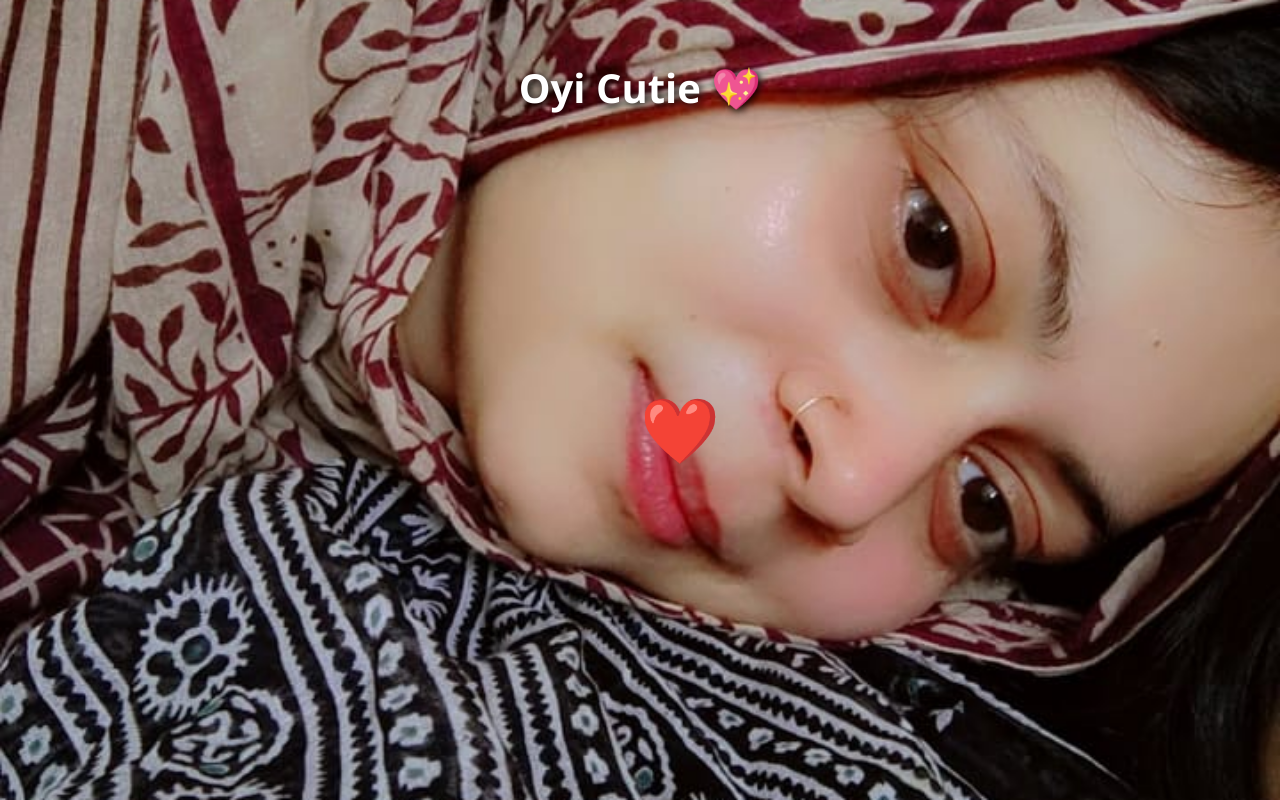
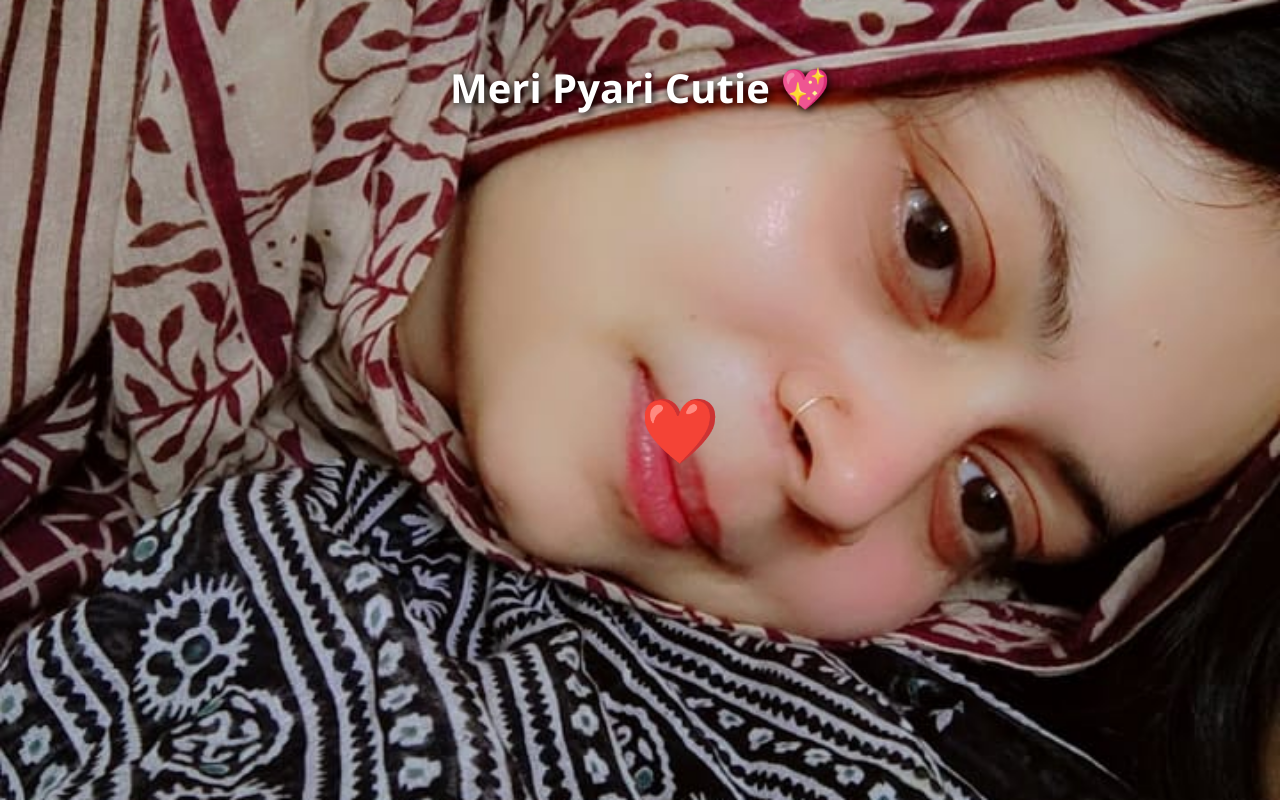
Before and after one commit to b4d5h4h/love-app-for-her, a plain HTML site: page index.html in a window 1280 px wide. Drawn offline with Linux system fonts and the light colour scheme.

Commit message:
Update index.html

```diff
--- a/index.html
+++ b/index.html
@@ -104,7 +104,7 @@
     Your browser does not support the audio element.
   </audio>
 
-  <h1>Oyi Cutie 💖</h1>
+  <h1>Meri Pyari Cutie 💖</h1>
   <div id="heart">❤️</div>
 
   <div id="unlock-container">
```
